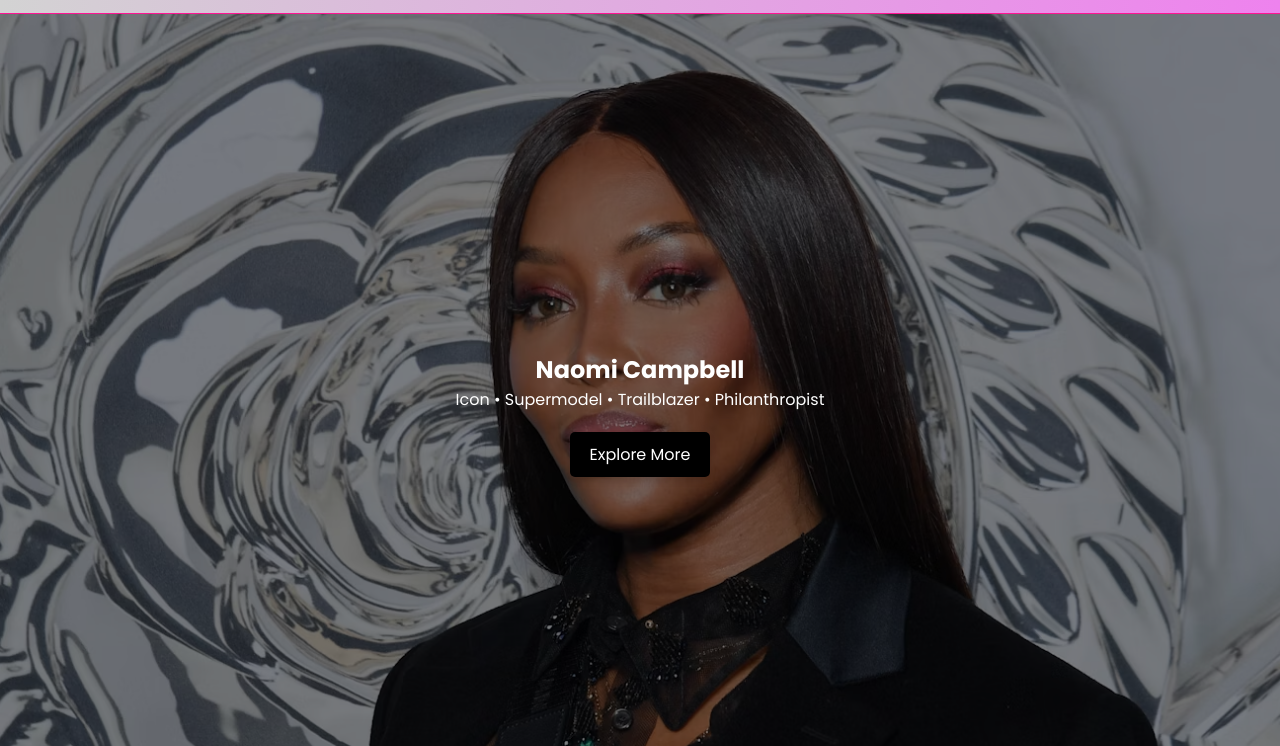
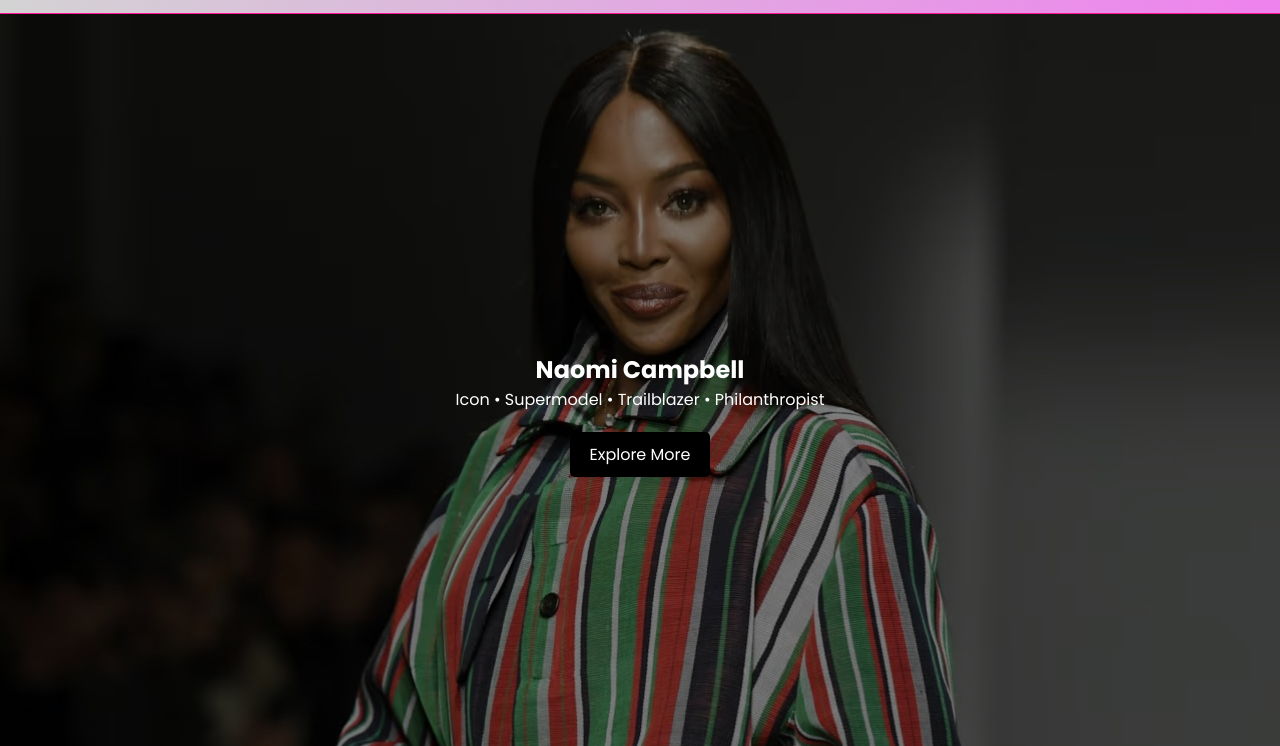
Before and after one commit to Nungo/web-development, a plain HTML site: page index.html in a window 1280 px wide. Shown: the part 54-800 px from the top of the page. Drawn offline with Linux system fonts and the light colour scheme.

Commit message:
Adding updates

```diff
--- a/css/styles.css
+++ b/css/styles.css
@@ -59,7 +59,7 @@ nav {
 /* Home Page Styles */
 .hero {
     height: 100vh;
-    background-image: url('../naomi-images/naomi\ campbell.avif');
+    background-image: url('../naomi-images/naomi-hero.jpg');
     background-size: cover;
     background-position: center;
     background-attachment: fixed;
```
Also changed, not shown: recognition.html (+1 -1 lines), naomi-images/20200521--Campbell-09.webp (deleted), naomi-images/Naomi-Campbell.jpg (deleted), naomi-images/image.jpg (deleted), naomi-images/images.jpg (deleted), naomi-images/naomi campbell.avif (deleted), naomi-images/naomi-campbell-dior.webp (deleted), naomi-images/naomi-campbell-iconic-runway-moments-7.webp (deleted), naomi-images/naomi-campbell-through-the-years-best-runway-moments_156118d.webp (deleted), naomi-images/naomi-campbell.webp (deleted), naomi-images/naomi-hero.avif (added), naomi-images/naomi-hero.jpg (added), naomi-images/naomi-runway.jpeg (deleted), naomi-images/naomi-vogue.webp (added), 5 more files.
